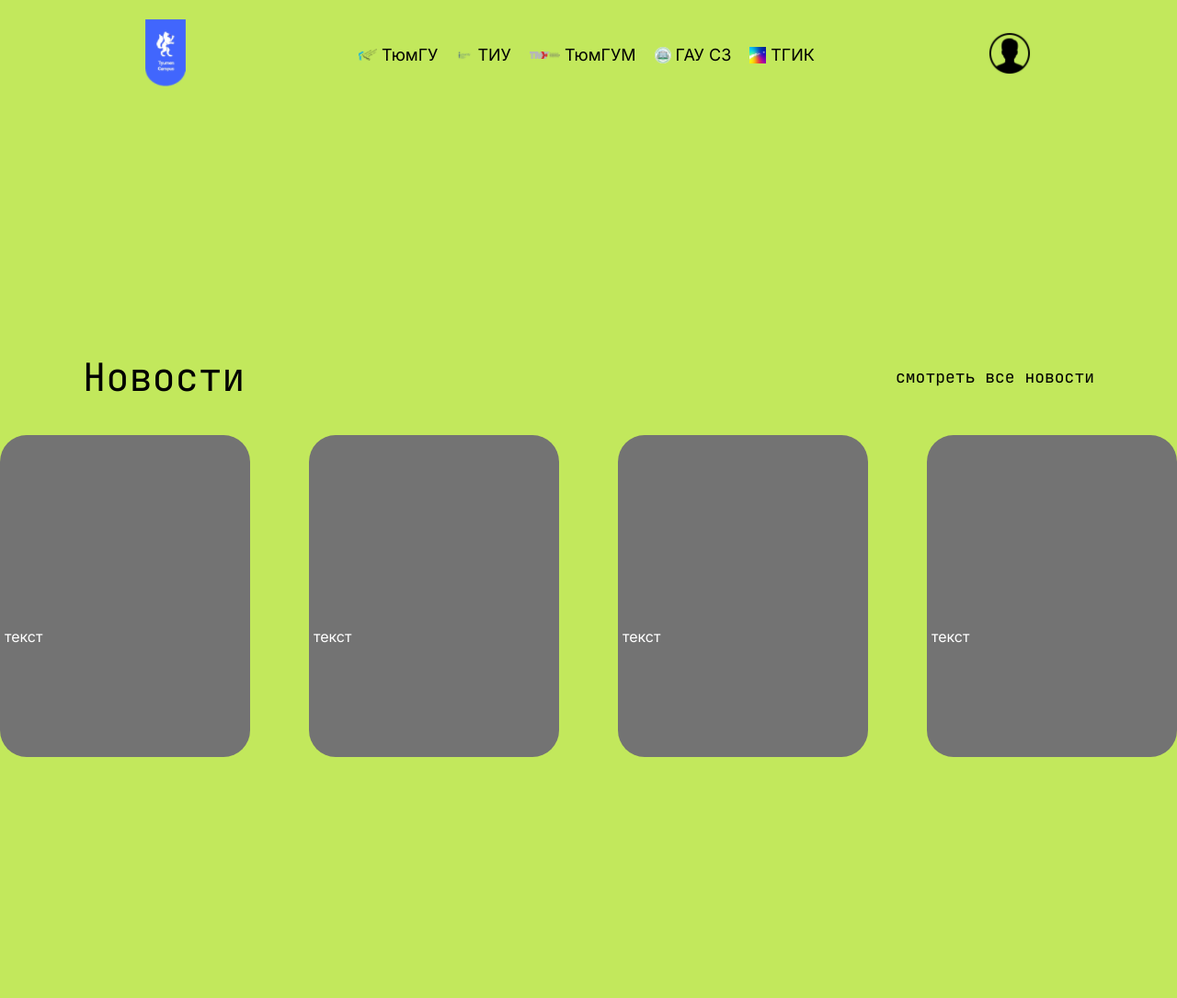
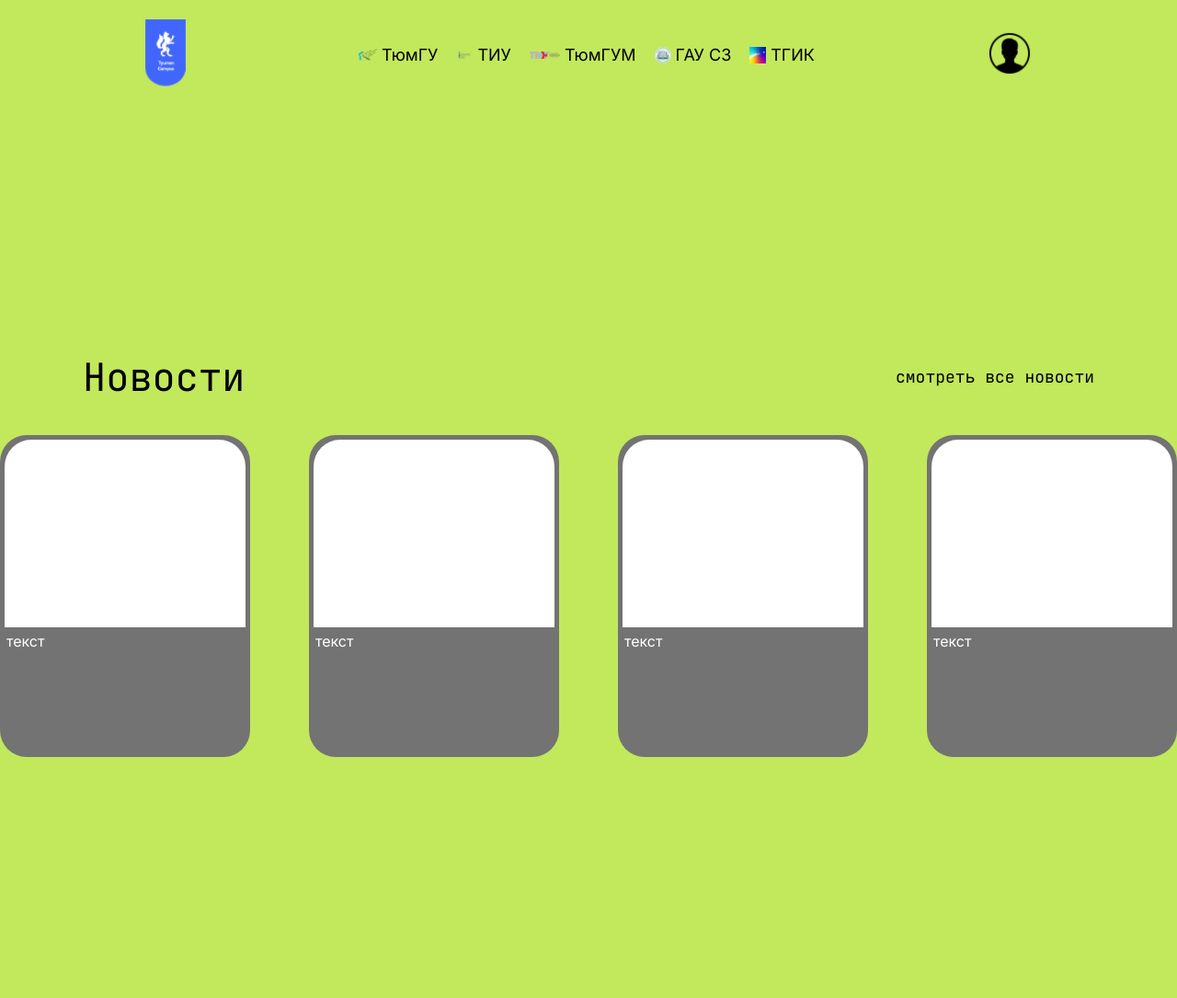
Before and after one commit to Nicki-Pikachuherics/Hackathon-Kampus, a Python web app: template templates/index.html in a window 1280 px wide. Shown: the top 1085 px of the page at 92% size. Run offline with Jinja, Linux system fonts and the light colour scheme; the template is opened without the code that fills it, so the values that code supplies are empty.

Commit message:
место обозначение фото на карточку

```diff
--- a/static/css/index.css
+++ b/static/css/index.css
@@ -135,10 +135,14 @@ a:visited {
 .card_image {
   width: 100%;
   height: 60%;
+  background: white;
+  border-radius: 29px 29px 0 0;
 }
 
 .card_text {
+  padding: 5px 2px 0 2px;
   color: var(--text-white);
+  border-radius: 0 0 29px 29px;
 }
 
 /* project__wrapper */
```
